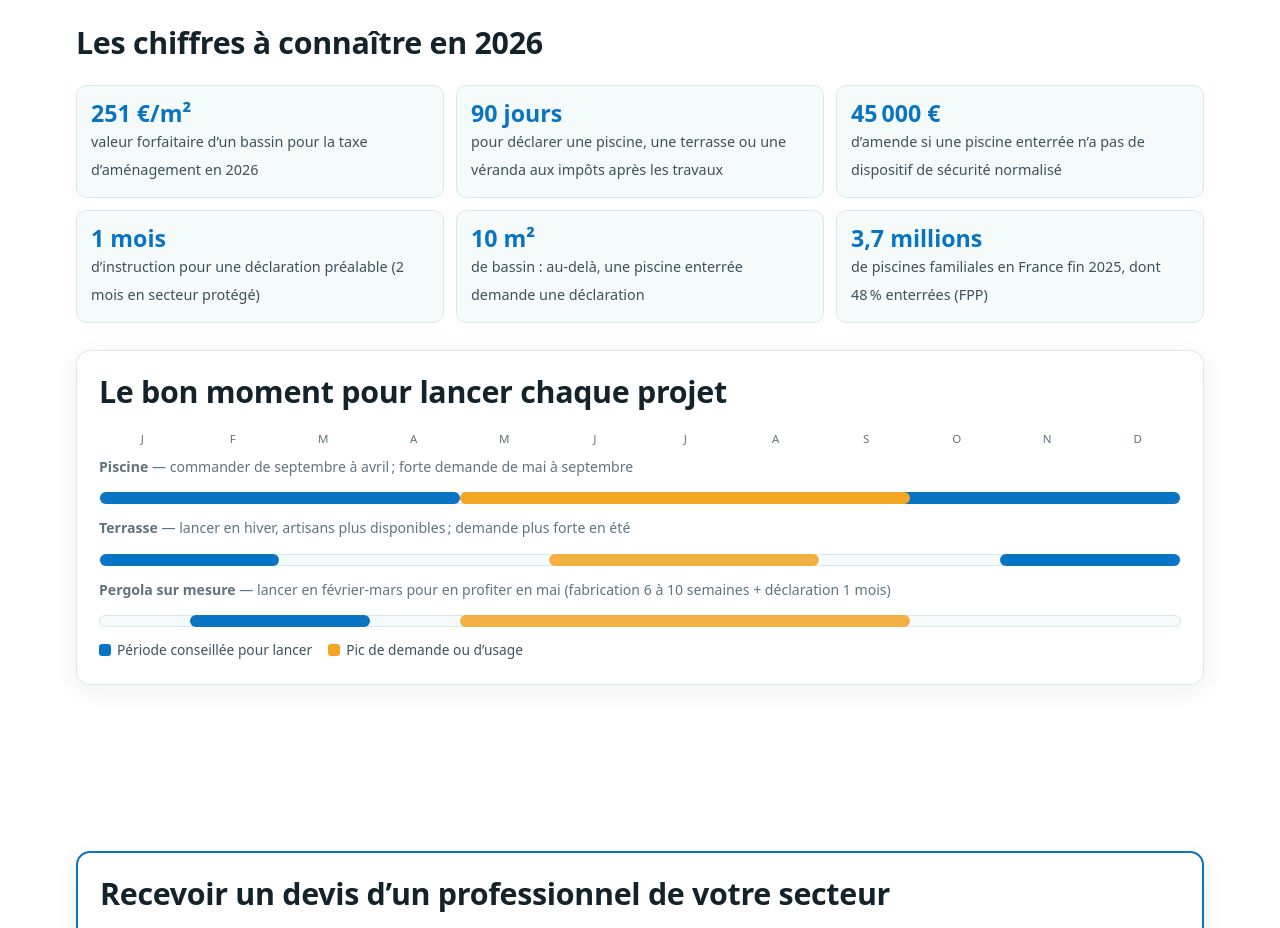
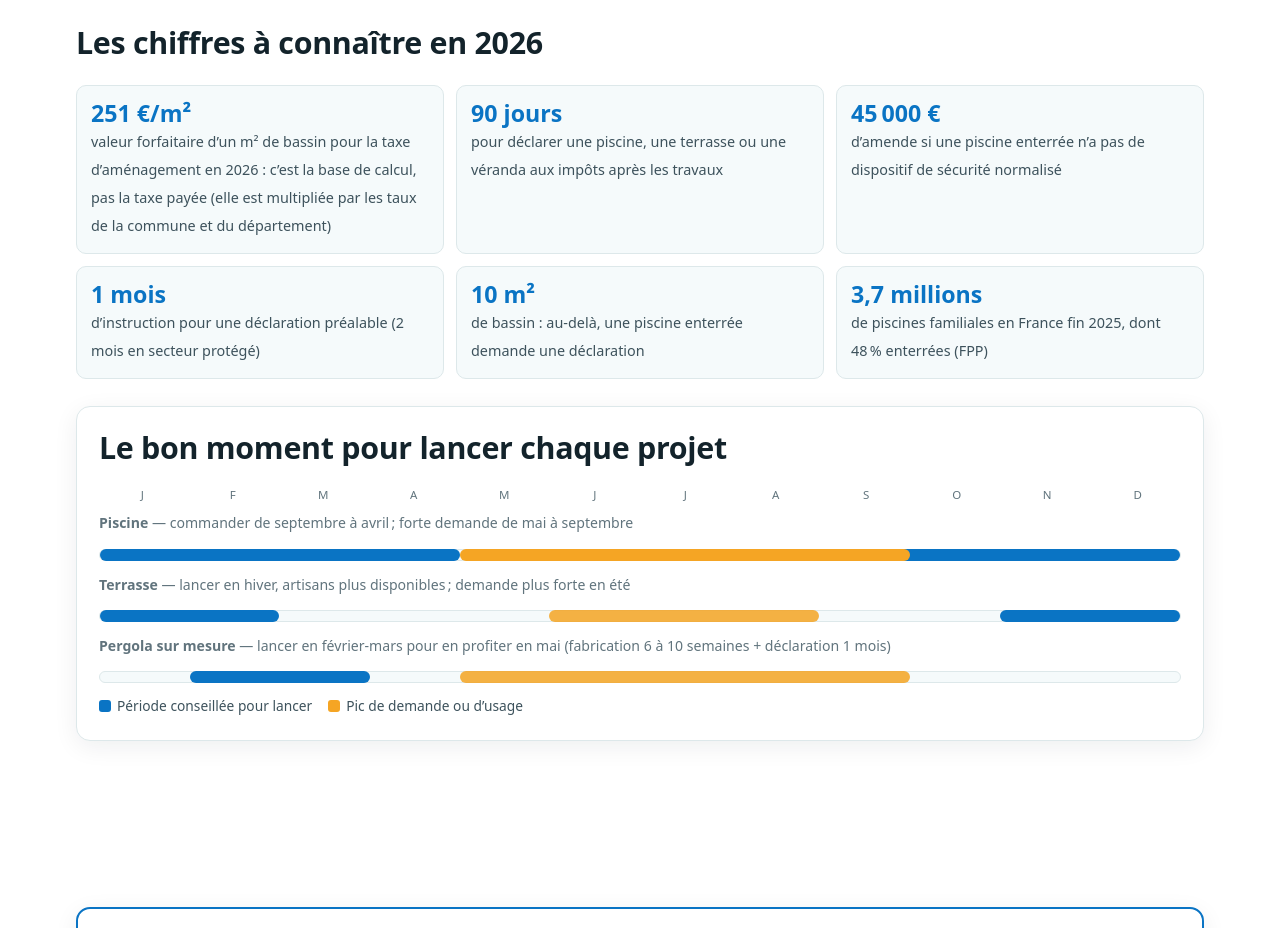
Before and after one commit to Bmaa166/exterieur-clair, a plain HTML site: page index.html in a window 1280 px wide. Shown: the part 3240-4168 px from the top of the page. Drawn offline with Linux system fonts and the light colour scheme.

Commit message:
Accueil : 251 €/m² présenté comme base de calcul, pas comme taxe payée (#12)
Suite à l'audit ChatGPT du 27/11 (risque de lecture « 251 € de taxe par m² »).


Claude-Session: https://claude.ai/code/session_01LUj3i49SnR7iQtVnVrTEnr

Co-authored-by: Claude <noreply@anthropic.com>

```diff
--- a/index.html
+++ b/index.html
@@ -141,7 +141,7 @@
 <section class="section"><div class="wrap">
 <h2 class="reveal" id="les-chiffres-a-connaitre-en-2026">Les chiffres à connaître en 2026</h2>
 <div class="keyfacts reveal">
-<div><b>251 €/m²</b><span>valeur forfaitaire d’un bassin pour la taxe d’aménagement en 2026</span></div>
+<div><b>251 €/m²</b><span>valeur forfaitaire d’un m² de bassin pour la taxe d’aménagement en 2026 : c’est la base de calcul, pas la taxe payée (elle est multipliée par les taux de la commune et du département)</span></div>
 <div><b>90 jours</b><span>pour déclarer une piscine, une terrasse ou une véranda aux impôts après les travaux</span></div>
 <div><b>45 000 €</b><span>d’amende si une piscine enterrée n’a pas de dispositif de sécurité normalisé</span></div>
 <div><b>1 mois</b><span>d’instruction pour une déclaration préalable (2 mois en secteur protégé)</span></div>
```
